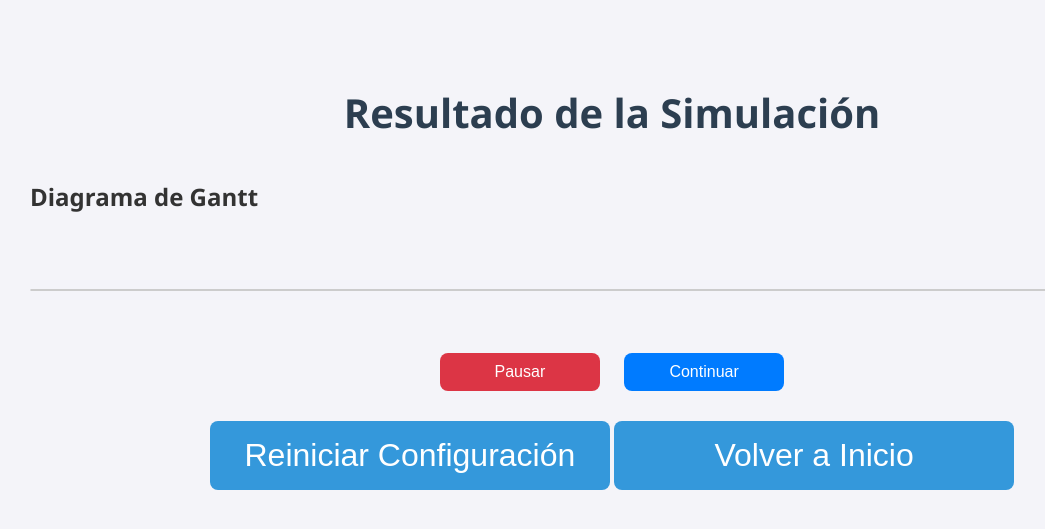
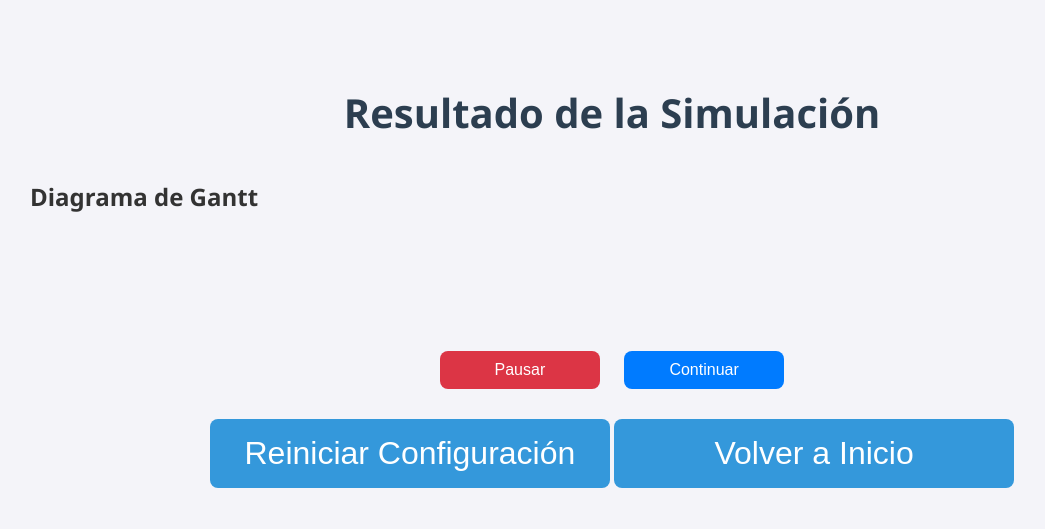
Before and after one commit to JosueSay/SchedulerSim, a FastAPI app: page /simulation in a window 1280 px wide. Shown: the top 529 px of the page, without its empty margins (28-1073 px from the left). Run offline with FastAPI, Linux system fonts and the light colour scheme; data that the repository does not hold is empty.

Commit message:
feat: cambio css

```diff
--- a/frontend/assets/css/simulation.css
+++ b/frontend/assets/css/simulation.css
@@ -43,8 +43,7 @@ h1 {
     max-height: 30rem; /* Área máxima de visualización de la tabla */
     overflow-x: auto; /* Scroll horizontal si se excede el ancho */
     overflow-y: auto; /* Scroll vertical si se excede la altura */
-    border: 1px solid #ccc;
-    border-radius: 0.7rem;
+    border-radius: 0.5rem;
     background: #fff;
     box-sizing: border-box;
 }
```
